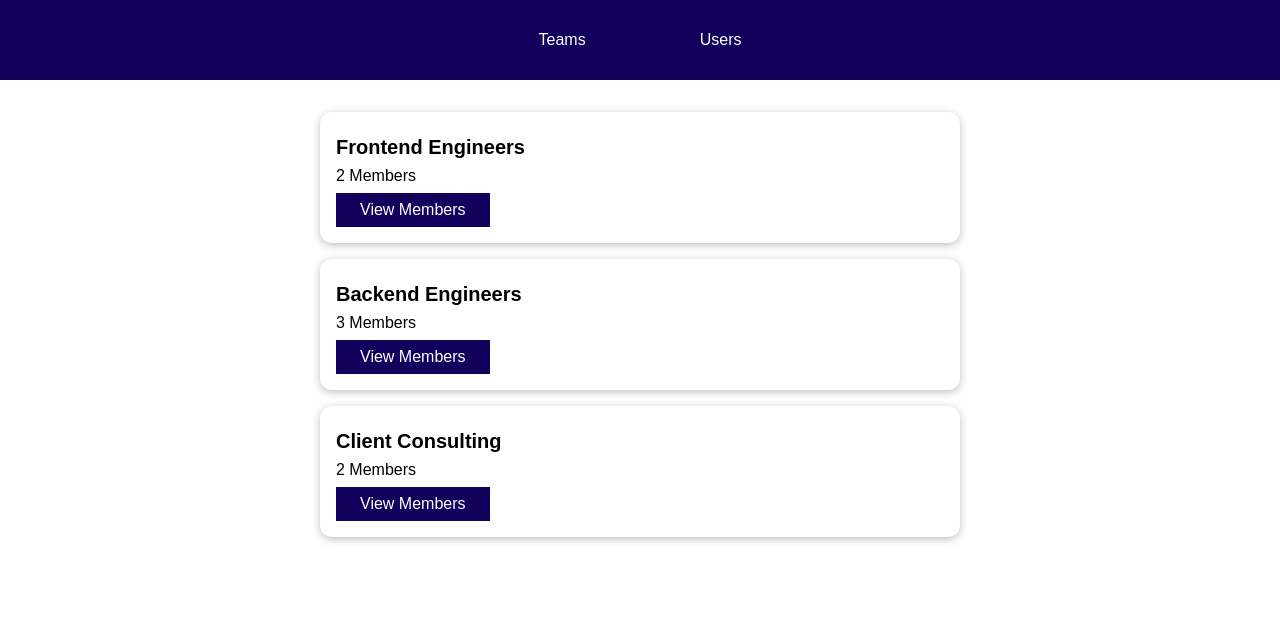
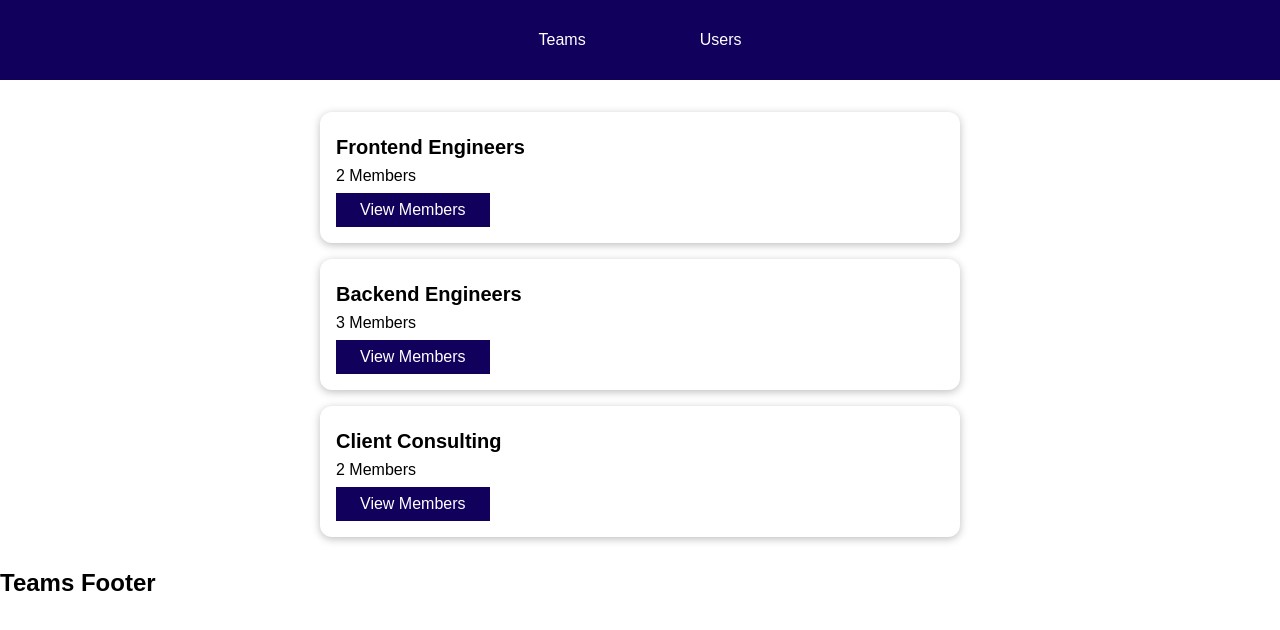
Before and after one commit to shoaibalirts/VUE-Multipage-SPAs, a Vue app: page /teams in a window 1280 px wide. Shown: the top 630 px of the page. Built offline with nearby package versions, Linux system fonts and the light colour scheme.

Commit message:
loading multiple components per router using default and named router view

```diff
--- a/src/App.vue
+++ b/src/App.vue
@@ -3,6 +3,7 @@
   <main>
     <router-view></router-view>
   </main>
+  <footer><router-view name="footer"></router-view></footer>
 </template>
 
 <script>
--- /dev/null
+++ b/src/components/teams/TeamsFooter.vue
@@ -0,0 +1,3 @@
+<template>
+  <h2>Teams Footer</h2>
+</template>
--- /dev/null
+++ b/src/components/users/UsersFooter.vue
@@ -0,0 +1,3 @@
+<template>
+  <h2>Users Footer</h2>
+</template>
```
Also changed, not shown: src/main.js (+5 -3 lines).
